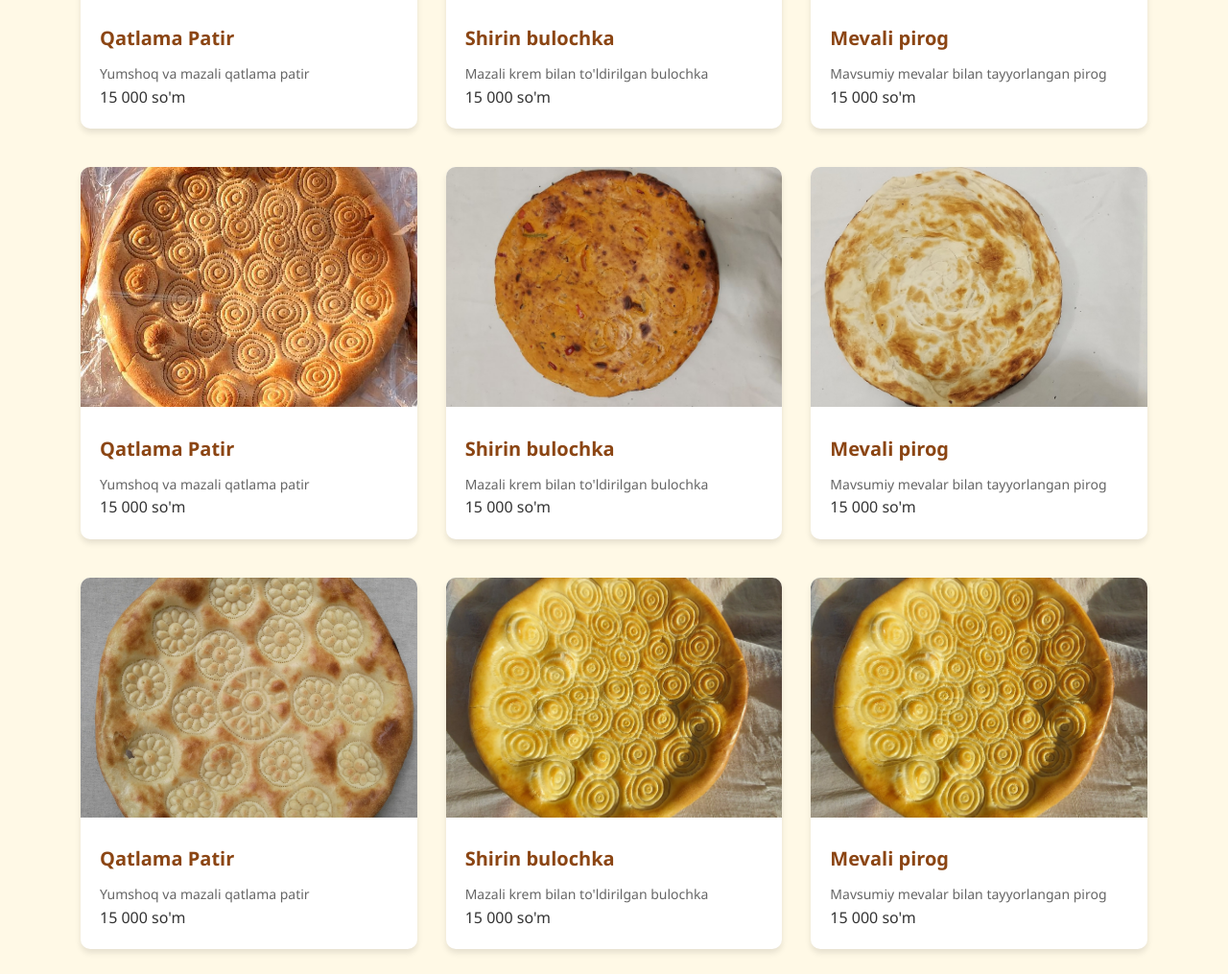
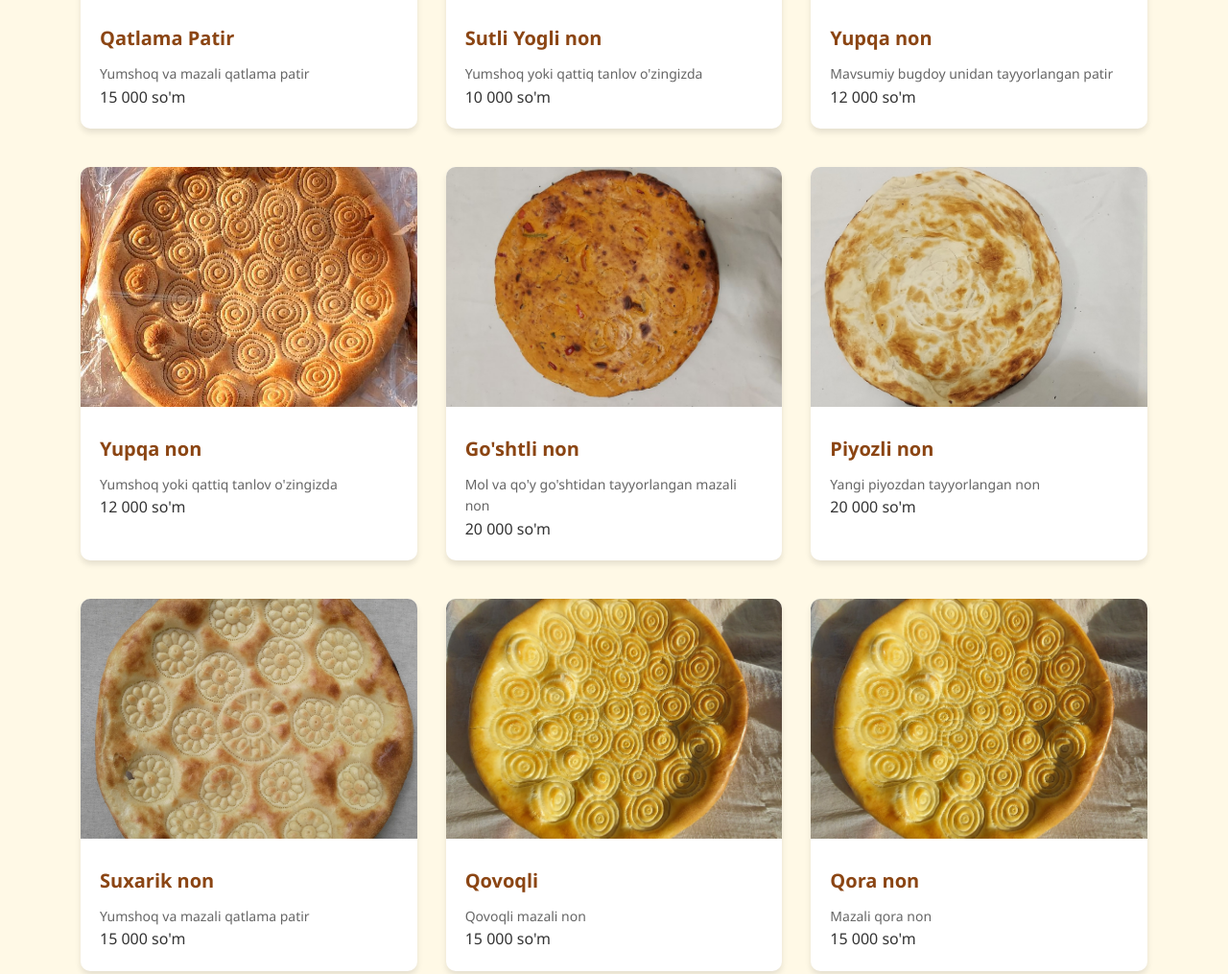
Before and after one commit to erkinovnurjon/bakery, a plain HTML site: page new.html in a window 1280 px wide. Shown: the part 1075-2090 px from the top of the page at 96% size. Drawn offline with Linux system fonts and the light colour scheme.

Commit message:
fix products

```diff
--- a/new.html
+++ b/new.html
@@ -450,21 +450,21 @@
           <div class="product">
             <img src="/assets/images/non2.jpg" alt="Bulochka" />
             <div class="product-info">
-              <h3 class="product-title">Shirin bulochka</h3>
+              <h3 class="product-title">Sutli Yogli non</h3>
               <p class="product-description">
-                Mazali krem bilan to'ldirilgan bulochka
+                Yumshoq yoki qattiq tanlov o'zingizda
               </p>
-              <p class="product-sale">15 000 so'm</p>
+              <p class="product-sale">10 000 so'm</p>
             </div>
           </div>
           <div class="product">
             <img src="/assets/images/non3.jpg" alt="Pirog" />
             <div class="product-info">
-              <h3 class="product-title">Mevali pirog</h3>
+              <h3 class="product-title">Yupqa non</h3>
               <p class="product-description">
-                Mavsumiy mevalar bilan tayyorlangan pirog
+                Mavsumiy bugdoy unidan tayyorlangan patir
               </p>
-              <p class="product-sale">15 000 so'm</p>
+              <p class="product-sale">12 000 so'm</p>
             </div>
           </div>
         </div>
@@ -472,29 +472,29 @@
           <div class="product">
             <img src="/assets/images/non4.jpg" alt="Non" />
             <div class="product-info">
-              <h3 class="product-title">Qatlama Patir</h3>
-              <p class="product-description">Yumshoq va mazali qatlama patir</p>
-              <p class="product-sale">15 000 so'm</p>
+              <h3 class="product-title">Yupqa non</h3>
+              <p class="product-description">
+                Yumshoq yoki qattiq tanlov o'zingizda
+              </p>
+              <p class="product-sale">12 000 so'm</p>
             </div>
           </div>
           <div class="product">
             <img src="/assets/images/non5.jpg" alt="Bulochka" />
             <div class="product-info">
-              <h3 class="product-title">Shirin bulochka</h3>
+              <h3 class="product-title">Go'shtli non</h3>
               <p class="product-description">
-                Mazali krem bilan to'ldirilgan bulochka
+                Mol va qo'y go'shtidan tayyorlangan mazali non
               </p>
-              <p class="product-sale">15 000 so'm</p>
+              <p class="product-sale">20 000 so'm</p>
             </div>
           </div>
           <div class="product">
             <img src="/assets/images/non6.jpg" alt="Pirog" />
             <div class="product-info">
-              <h3 class="product-title">Mevali pirog</h3>
-              <p class="product-description">
-                Mavsumiy mevalar bilan tayyorlangan pirog
-              </p>
-              <p class="product-sale">15 000 so'm</p>
+              <h3 class="product-title">Piyozli non</h3>
+              <p class="product-description">Yangi piyozdan tayyorlangan non</p>
+              <p class="product-sale">20 000 so'm</p>
             </div>
           </div>
         </div>
@@ -502,7 +502,7 @@
           <div class="product">
             <img src="/assets/images/non7.jpg" alt="Non" />
             <div class="product-info">
-              <h3 class="product-title">Qatlama Patir</h3>
+              <h3 class="product-title">Suxarik non</h3>
               <p class="product-description">Yumshoq va mazali qatlama patir</p>
               <p class="product-sale">15 000 so'm</p>
             </div>
@@ -510,20 +510,16 @@
           <div class="product">
             <img src="/assets/images/non8.jpg" alt="Bulochka" />
             <div class="product-info">
-              <h3 class="product-title">Shirin bulochka</h3>
-              <p class="product-description">
-                Mazali krem bilan to'ldirilgan bulochka
-              </p>
+              <h3 class="product-title">Qovoqli</h3>
+              <p class="product-description">Qovoqli mazali non</p>
               <p class="product-sale">15 000 so'm</p>
             </div>
           </div>
           <div class="product">
             <img src="/assets/images/non9.jpg" alt="Pirog" />
             <div class="product-info">
-              <h3 class="product-title">Mevali pirog</h3>
-              <p class="product-description">
-                Mavsumiy mevalar bilan tayyorlangan pirog
-              </p>
+              <h3 class="product-title">Qora non</h3>
+              <p class="product-description">Mazali qora non</p>
               <p class="product-sale">15 000 so'm</p>
             </div>
           </div>
@@ -603,8 +599,7 @@
           <div class="footer-section">
             <h3>Biz haqimizda</h3>
             <p>
-              Shirin Nonvoyxona - mazali non va shirinliklarning eng yaxshi
-              manzili
+              Xorazm nonlari - mazali non va shirinliklarning eng yaxshi manzili
             </p>
           </div>
 
@@ -621,9 +616,7 @@
               </li>
               <li>
                 <i class="fas fa-envelope"></i>
-                <a href="mailto:info@shirinnonvoyxona.uz"
-                  >info@shirinnonvoyxona.uz</a
-                >
+                <a href="mailto:info@shirinnonvoyxona.uz">info@bunyodnon.uz</a>
               </li>
             </ul>
           </div>
@@ -648,7 +641,7 @@
         </div>
 
         <div class="footer-bottom">
-          <p>© 2024 Shirin Nonvoyxona. Barcha huquqlar himoyalangan.</p>
+          <p>© 2024 Xorazm nonlari. Barcha huquqlar himoyalangan.</p>
         </div>
       </div>
     </footer>
```
